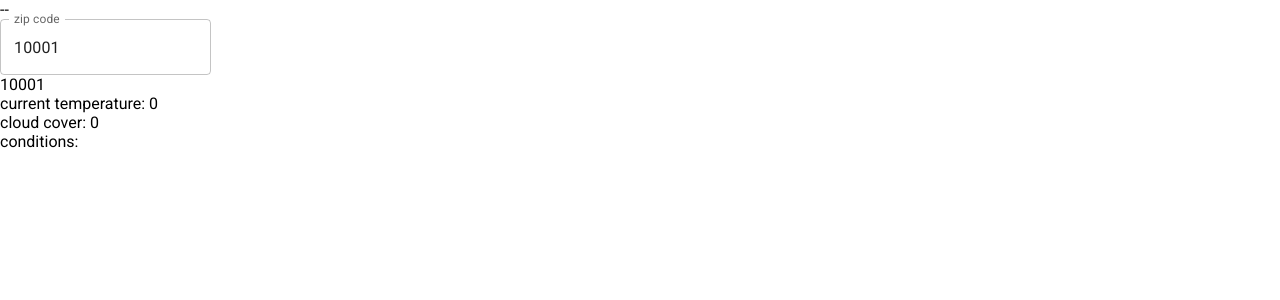
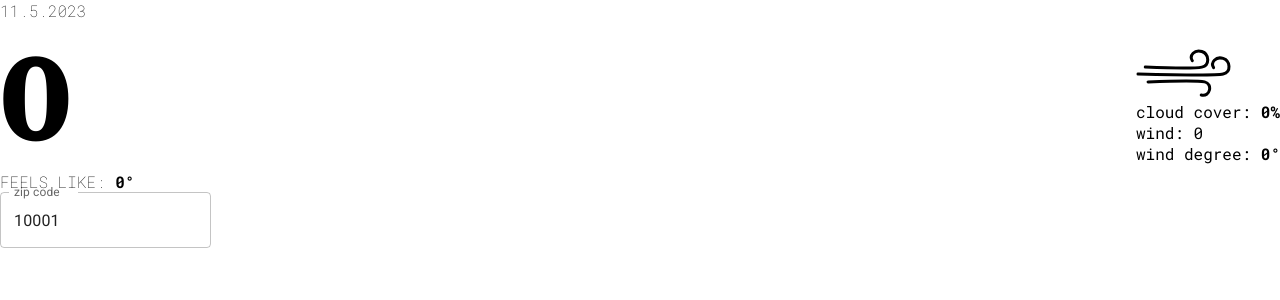
Before and after one commit to aokorodu/weather-app, a React (Create React App) app: page / in a window 1280 px wide. Shown: the top 300 px of the page. Built offline with nearby package versions, Linux system fonts and the light colour scheme; no server answers.

Commit message:
some styling

```diff
--- a/package.json
+++ b/package.json
@@ -18,6 +18,7 @@
     "react": "^18.2.0",
     "react-dom": "^18.2.0",
     "react-scripts": "5.0.1",
+    "sass": "^1.69.5",
     "typescript": "^4.9.5",
     "web-vitals": "^2.1.4"
   },
--- /dev/null
+++ b/src/App.module.scss
@@ -0,0 +1,9 @@
+.location {
+  font-size: 40px;
+  font-weight: bold;
+}
+
+.date {
+  font-size: 16px;
+  font-weight: 100;
+}
--- a/src/App.tsx
+++ b/src/App.tsx
@@ -1,11 +1,13 @@
-import './App.css';
+import styles from './App.module.scss';
 import React, { useState, useEffect } from 'react';
 import WeatherDisplay from './components/weather-display';
 import { TCurrentWeather } from "./interfaces";
-import { Button, TextField } from '@mui/material';
+import { TextField } from '@mui/material';
 import { postcodeValidator } from 'postcode-validator';
 
 function App() {
+  let date = new Date();
+  console.log(date)
   let currentZip = 10001;
   const [validPostcode, setValidPostcode] = useState(true);
   const [zip, setZip] = useState(currentZip)
@@ -18,7 +20,11 @@ function App() {
       text: ""
     },
     temp_f: 0,
-    wind_mph: 0
+    feelslike_f: 0,
+    humidity: 0,
+    wind_mph: 0,
+    wind_dir: '',
+    wind_degree: 0
   },)
 
   const fetchData = async () => {
@@ -52,14 +58,12 @@ function App() {
 
   return (
     <>
-      <div>{location}--</div>
-      <form>
-        <TextField error={!validPostcode} helperText={!validPostcode ? "improper zipcode" : ""} defaultValue={zip} id="zip" label="zip code" variant="outlined" onChange={(e) => { checkPostcode(e.target.value) }} />
-        {/* <Button variant="outlined" disabled={!validPostcode} onClick={() => { setZip(currentZip) }}>SUBMIT</Button> */}
-      </form>
+      <div className={styles.location}>{location}</div>
+      <div className={styles.date}>{`${date.getMonth() + 1}.${date.getDate()}.${date.getFullYear()}`}</div>
 
-      <div>{zip}</div>
+
       <WeatherDisplay {...currentWeather} />
+      <TextField error={!validPostcode} helperText={!validPostcode ? "improper zipcode" : ""} defaultValue={zip} id="zip" label="zip code" variant="outlined" onChange={(e) => { checkPostcode(e.target.value) }} />
     </>
   );
 }
--- /dev/null
+++ b/src/components/graphics/index.tsx
@@ -0,0 +1,10 @@
+export const WindGraphic = () => {
+    return (
+        <svg width="95" height="48" viewBox="0 0 95 48" fill="none">
+            <path d="M9.2793 18.108C9.2793 18.108 57.4353 19.9674 65.8346 18.108C74.234 16.2486 73.1141 4.80311 65.8346 2.48922C58.5552 0.175326 52.9557 6.53854 56.3154 11.7448" stroke="black" stroke-width="3" stroke-linecap="round" />
+            <path d="M12.0791 32.907C12.0791 32.907 60.2351 31.0476 68.6345 32.907C77.0338 34.7664 74.234 48.2779 65.2747 45.9639" stroke="black" stroke-width="3" stroke-linecap="round" />
+            <path d="M2 25.0497C2 25.0497 78.7137 26.909 87.113 25.0497C95.5123 23.1903 94.3924 11.7448 87.113 9.43087C79.8336 7.11698 74.2341 13.4802 77.5938 18.6865" stroke="black" stroke-width="3" stroke-linecap="round" />
+        </svg>
+
+    )
+}
--- /dev/null
+++ b/src/components/weather-display/WeatherDisplay.module.scss
@@ -0,0 +1,27 @@
+.temp {
+  font-family: "Roboto Serif", serif;
+  font-size: 128px;
+  font-weight: 700;
+}
+
+.feelsLike {
+  font-size: 16px;
+  font-weight: 100;
+}
+
+.conditions {
+  font-size: 36px;
+}
+
+.tempHolder {
+}
+
+.windHolder {
+}
+
+.dataHolder {
+  display: flex;
+  flex-direction: row;
+  justify-content: space-between;
+  align-items: center;
+}
--- a/src/components/weather-display/index.tsx
+++ b/src/components/weather-display/index.tsx
@@ -1,11 +1,27 @@
 import React from "react";
 import { TCurrentWeather } from "../../interfaces";
+import styles from './WeatherDisplay.module.scss';
+import { WindGraphic } from "../graphics";
 
-const WeatherDisplay = ({ cloud, condition, temp_f, wind_mph }: TCurrentWeather) => {
+const WeatherDisplay = ({ cloud, condition, temp_f, feelslike_f, wind_mph, wind_dir, wind_degree }: TCurrentWeather) => {
     return (<>
-        <div>current temperature: {temp_f}</div>
-        <div>cloud cover: {cloud}</div>
-        <div>conditions: {condition.text}</div>
+        <div className={styles.dataHolder}>
+            <div className="tempHolder"> <div className={styles.temp}>{Math.round(temp_f)}</div>
+                <div className={styles.feelsLike}>FEELS LIKE: <strong>{Math.round(feelslike_f)}&deg;</strong></div>
+            </div>
+
+            <div className="windHolder">
+                <WindGraphic />
+                <div>cloud cover: <strong>{cloud}%</strong></div>
+                <div>wind: {wind_mph} <strong>{wind_dir}</strong></div>
+                <div>wind degree: <strong>{wind_degree}&deg;</strong></div>
+            </div>
+        </div>
+
+
+
+        <div className={styles.conditions}>{condition.text.toUpperCase()}</div>
+
     </>)
 }
 
--- a/src/index.css
+++ b/src/index.css
@@ -1,5 +1,7 @@
+@import url("https://fonts.googleapis.com/css2?family=Roboto+Mono:wght@100;200;300;400;500;600;700&family=Roboto+Serif:opsz,wght@8..144,400;8..144,500;8..144,600;8..144,700;8..144,800;8..144,900&display=swap");
+
 * {
-  font-family: Roboto, Geneva, Tahoma, sans-serif;
+  font-family: "Roboto Mono", monospace;
   box-sizing: border-box;
   margin: 0;
   padding: 0;
--- a/src/interfaces.ts
+++ b/src/interfaces.ts
@@ -8,5 +8,9 @@ export type TCurrentWeather = {
   cloud: number;
   condition: TCondition;
   temp_f: number;
+  feelslike_f: number;
+  humidity: number;
   wind_mph: number;
+  wind_dir: string;
+  wind_degree: number;
 };
```
Also changed, not shown: assets/wind_graphic.svg (added), src/App.css (deleted), 1 other file (tests, documents, lock files or other folders).
